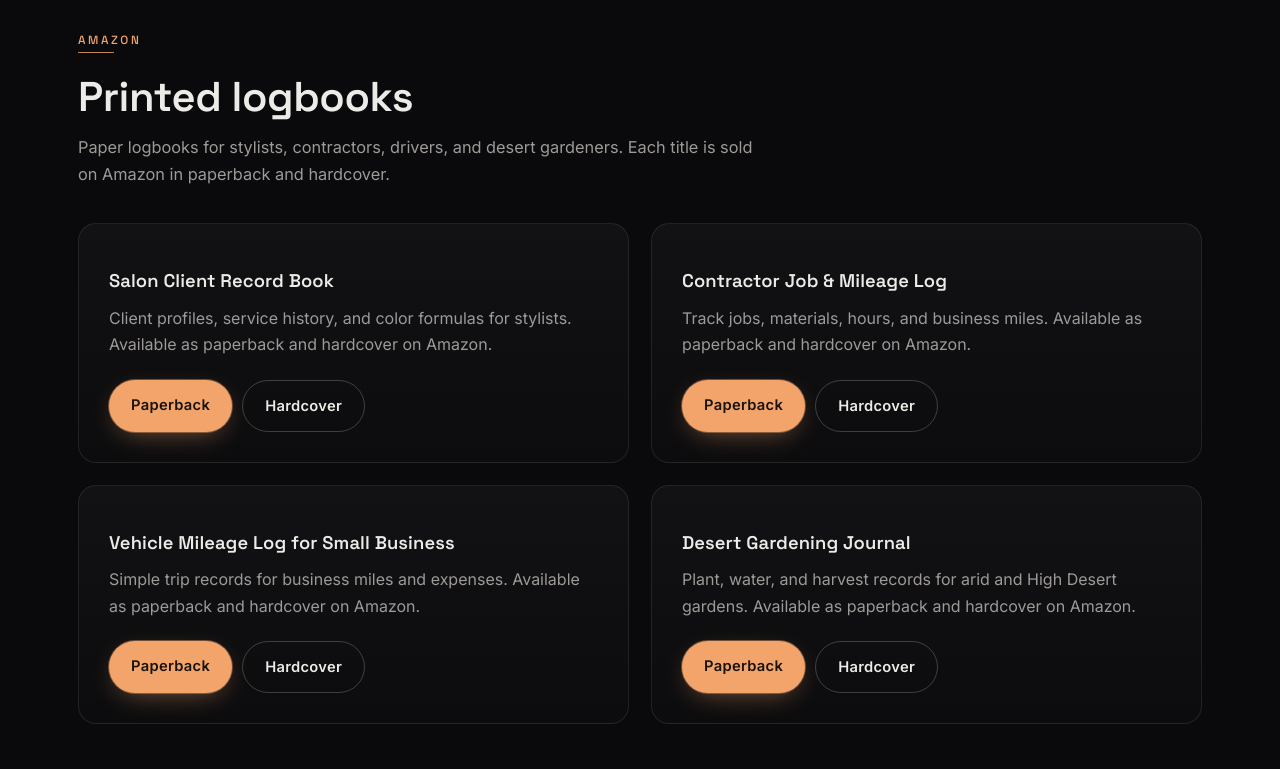
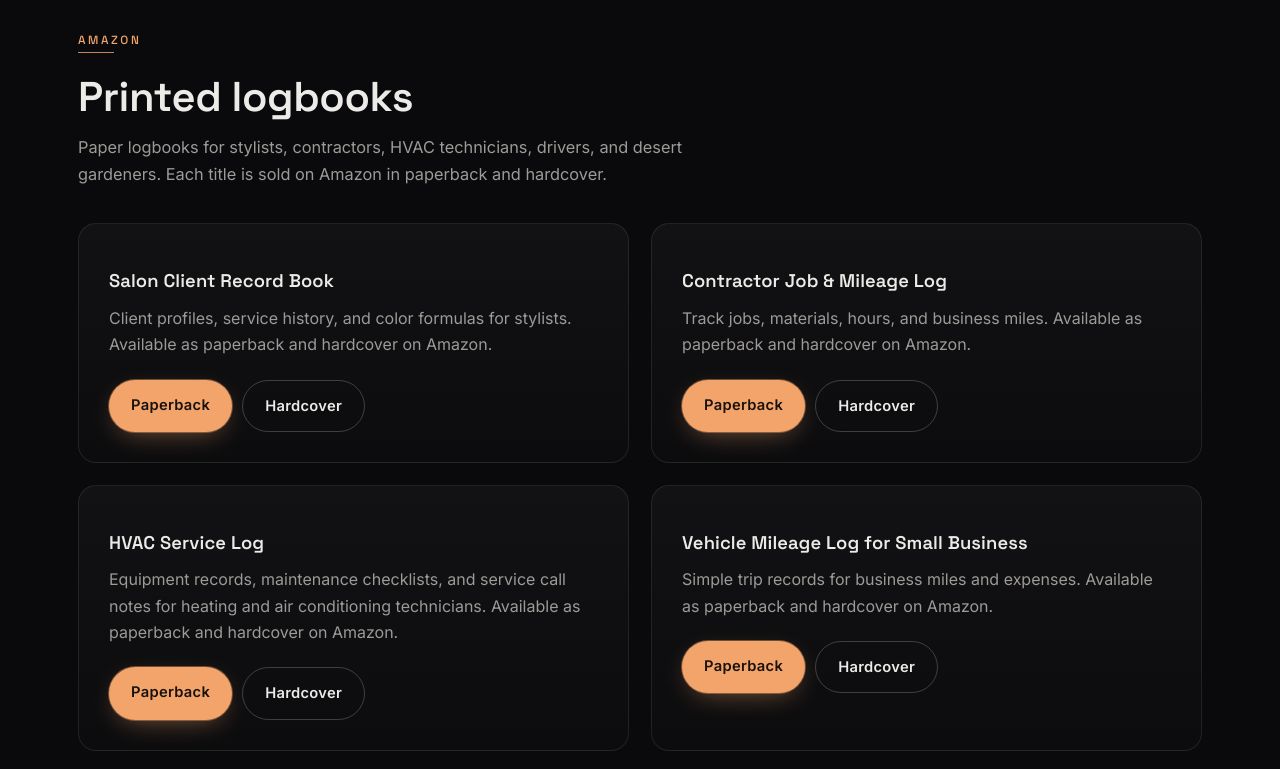
Before and after one commit to TEC-Customs/tec-customs.github.io, a plain HTML site: page shop/index.html in a window 1280 px wide. Shown: the part 2600-3369 px from the top of the page. Drawn offline with Linux system fonts and the light colour scheme.

Commit message:
Add HVAC Service Log paperback and hardcover to the shop

```diff
--- a/shop/index.html
+++ b/shop/index.html
@@ -211,7 +211,7 @@ footer{position:relative;z-index:2;padding:44px 0;color:var(--mut);border-top:1p
     <div class="wrap">
       <span class="kicker">Amazon</span>
       <h2>Printed logbooks</h2>
-      <p class="sub">Paper logbooks for stylists, contractors, drivers, and desert gardeners. Each title is sold on Amazon in paperback and hardcover.</p>
+      <p class="sub">Paper logbooks for stylists, contractors, HVAC technicians, drivers, and desert gardeners. Each title is sold on Amazon in paperback and hardcover.</p>
       <div class="grid g2">
         <article class="card">
   <h3>Salon Client Record Book</h3>
@@ -219,9 +219,14 @@ footer{position:relative;z-index:2;padding:44px 0;color:var(--mut);border-top:1p
   <div class="actions"><a class="btn" href="https://www.amazon.com/dp/B0HNDQWBM4" target="_blank" rel="noopener">Paperback</a> <a class="btn alt" href="https://www.amazon.com/dp/B0HNDYM7TS" target="_blank" rel="noopener">Hardcover</a></div>
 </article>
 <article class="card">
-  <h3>Contractor Job &amp; Mileage Log</h3>
+  <h3>Contractor Job & Mileage Log</h3>
   <p>Track jobs, materials, hours, and business miles. Available as paperback and hardcover on Amazon.</p>
   <div class="actions"><a class="btn" href="https://www.amazon.com/dp/B0HNDPG6NX" target="_blank" rel="noopener">Paperback</a> <a class="btn alt" href="https://www.amazon.com/dp/B0HNF1SWHR" target="_blank" rel="noopener">Hardcover</a></div>
+</article>
+<article class="card">
+  <h3>HVAC Service Log</h3>
+  <p>Equipment records, maintenance checklists, and service call notes for heating and air conditioning technicians. Available as paperback and hardcover on Amazon.</p>
+  <div class="actions"><a class="btn" href="https://www.amazon.com/dp/B0HRRY9FDZ" target="_blank" rel="noopener">Paperback</a> <a class="btn alt" href="https://www.amazon.com/dp/B0HRRT4H1X" target="_blank" rel="noopener">Hardcover</a></div>
 </article>
 <article class="card">
   <h3>Vehicle Mileage Log for Small Business</h3>
@@ -264,6 +269,6 @@ footer{position:relative;z-index:2;padding:44px 0;color:var(--mut);border-top:1p
     </div>
   </section>
 </main>
-<footer><div class="wrap">&copy; 2026 TEC Customs &middot; Serving Apple Valley, Victorville &amp; Hesperia, CA &middot; Online only</div></footer>
+<footer><div class="wrap">&copy; 2026 TEC Customs &middot; Serving Apple Valley, Victorville & Hesperia, CA &middot; Online only</div></footer>
 </body>
 </html>
```
